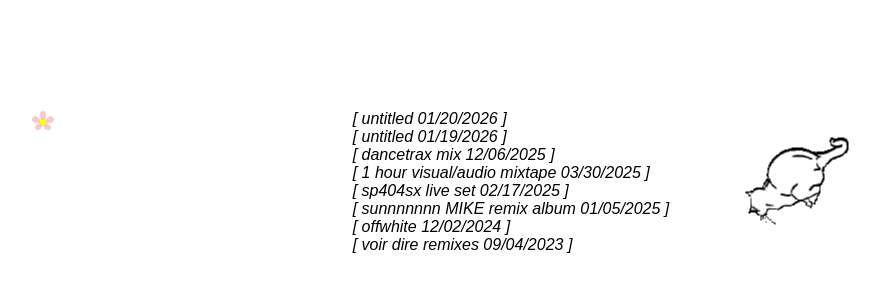
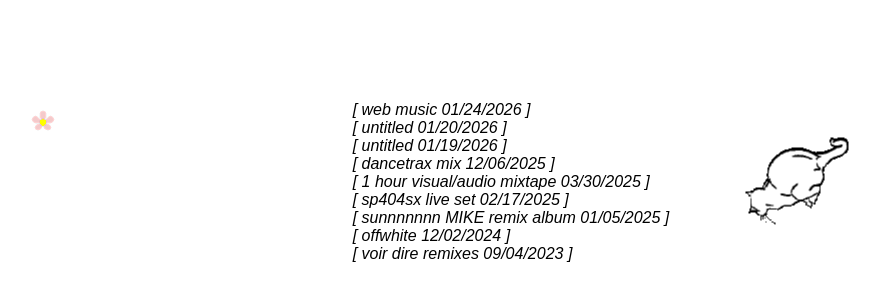
Before and after one commit to labcabincalifornian/labcabincalifornian, a plain HTML site: page work.html in a window 1280 px wide. Shown: the part 218-518 px from the top of the page, without its empty margins (129-1009 px from the left). Drawn offline with Linux system fonts and the light colour scheme.

Commit message:
Update work.html

```diff
--- a/work.html
+++ b/work.html
@@ -130,6 +130,7 @@
   <img src="cat.gif" alt="Decorative gif" class="decorative-gif">
 
   <ul style="list-style-type: none; padding: 0;">
+    <li><a href="webmusic.html" style="color:#000000;">[ web music 01/24/2026 ]</a></li>
     <li><a href="02.html" style="color:#000000;">[ untitled 01/20/2026 ]</a></li>
     <li><a href="01.html" style="color:#000000;">[ untitled 01/19/2026 ]</a></li>
     <li><a href="dancetrax.html" style="color:#000000;">[ dancetrax mix 12/06/2025 ]</a></li>
```
